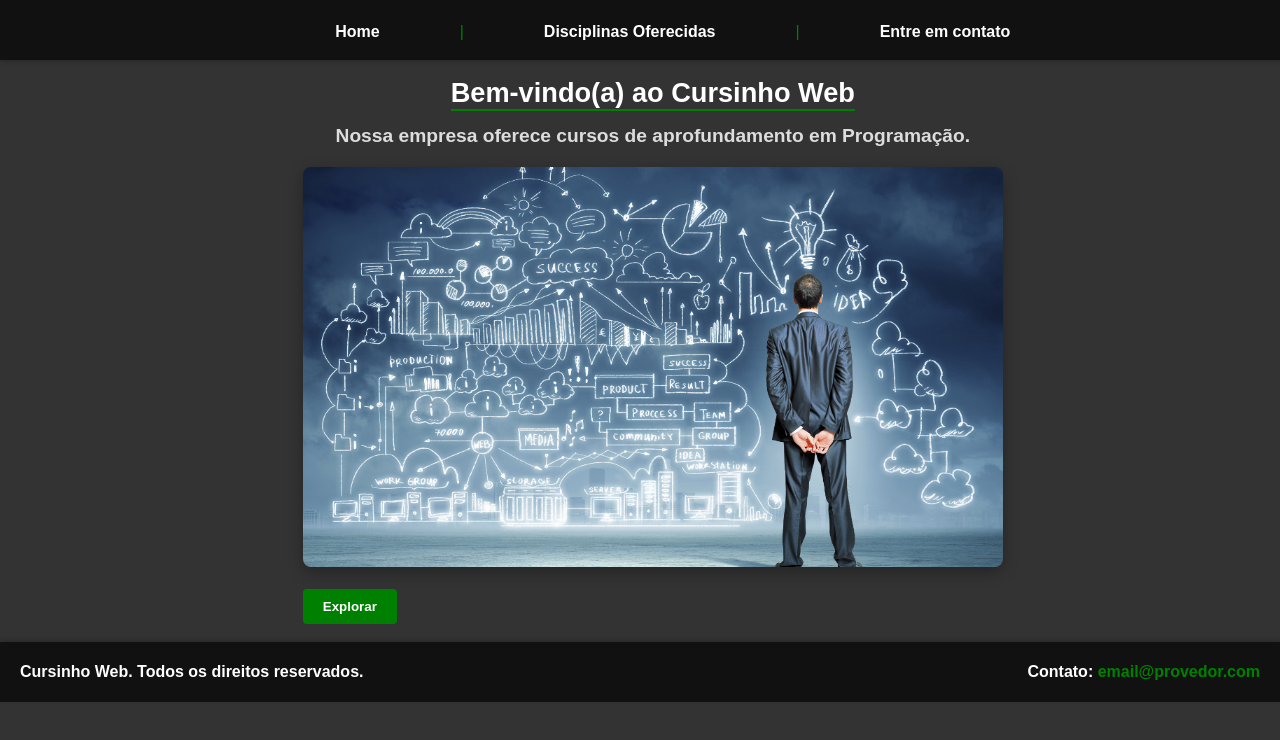
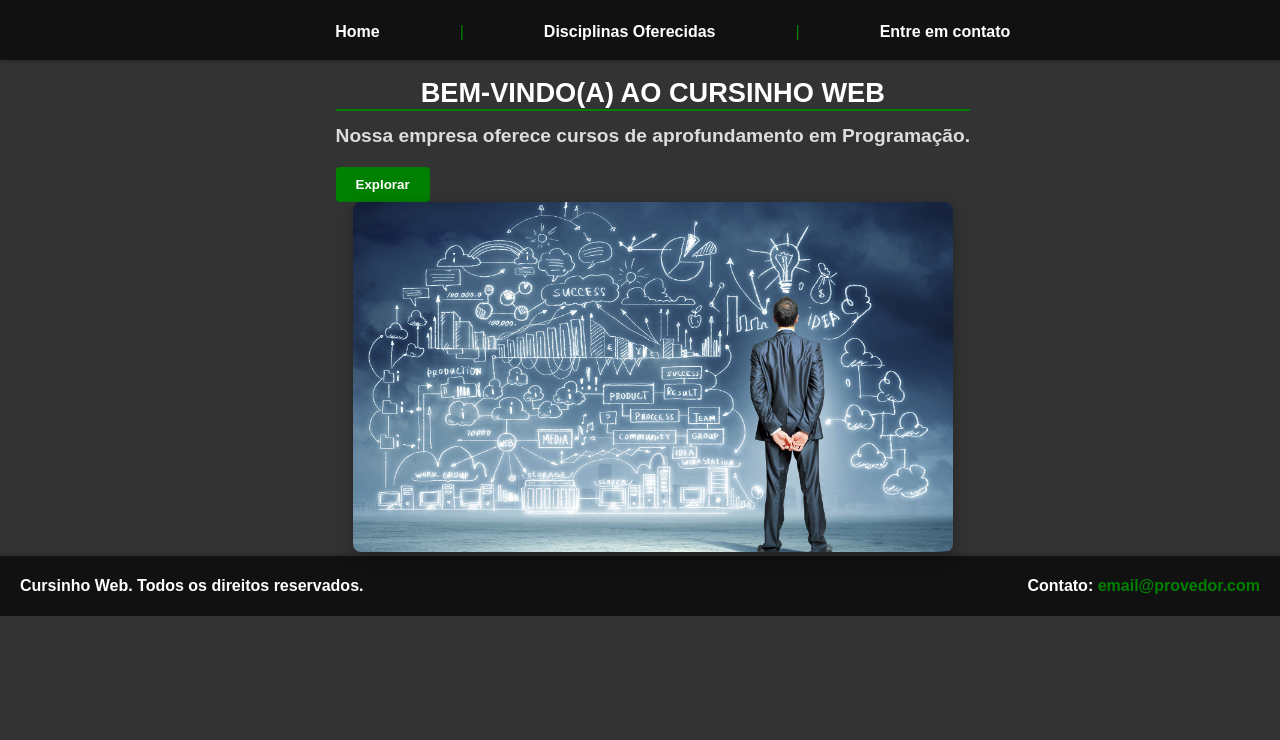
Before and after one commit to AleksandDev/Cursinho-Web, a plain HTML site: page index.html in a window 1280 px wide. Drawn offline with Linux system fonts and the light colour scheme.

Commit message:
Update index.html

```diff
--- a/index.html
+++ b/index.html
@@ -12,21 +12,22 @@
         <nav>
             <ul>
                 <a href="index.html">Home</a> |
-                <a href="sobre.html">Disciplinas Oferecidas</a> |
+                <a href="disciplinas.html">Disciplinas Oferecidas</a> |
                 <a href="contato.html">Entre em contato</a>
             </ul>
         </nav>
     </header>
-    <main>
-        <h1>Bem-vindo(a) ao Cursinho Web</h1>
+    <main class="main-inicio">
+        <div class="div-inicio">
+        <h1>BEM-VINDO(A) AO CURSINHO WEB</h1>
 
         <p class="p-inicio">Nossa empresa oferece cursos de aprofundamento em Programação.</p>
 
-        <img src="images\empresa.jpg" alt="Imagem Empresa" class="img-inicio" width="700" height="400">
-        <br>
-        <br>
-        <button><a href="disciplinas.html">Explorar</a></button><br>
-        <br>
+        <button class="bt-inicio"><a href="disciplinas.html">Explorar</a></button><br>
+    </div>
+    <div>
+        <img src="images\empresa.jpg" alt="Imagem Empresa" class="img-inicio" width="600" height="350">
+    </div>
     </main>
     <footer>
         <p>Cursinho Web. Todos os direitos reservados.</p>
```
